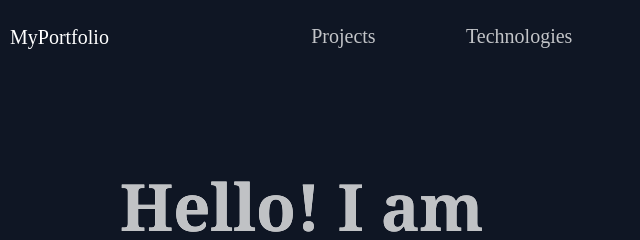
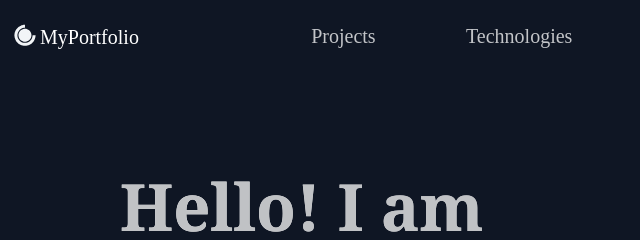
Before and after one commit to VKwamboka/My_portfolio, a plain HTML site: page index.html in a window 1280 px wide. Shown: the top 240 px of the page, 0-640 px from the left. Drawn offline with Linux system fonts and the light colour scheme; a script that the page names is missing.

Commit message:
added portfolio icon

```diff
--- a/index.html
+++ b/index.html
@@ -11,7 +11,12 @@
 <body>
     <div class="wholepage">
         <div class="allnav">
+
             <div class="portfolio">
+                <svg stroke="currentColor" fill="currentColor" stroke-width="0" version="1.1" viewBox="0 0 32 32" height="3rem" width="3rem" xmlns="http://www.w3.org/2000/svg">
+                    <path d="M13.632 5.289c-0.613 0.129-1.823 0.565-2.662 0.984-1.275 0.613-1.759 0.968-2.921 2.13s-1.517 1.646-2.13 2.921c-1.646 3.373-1.646 6.6 0 10.005 0.613 1.291 0.952 1.759 2.13 2.921 1.178 1.178 1.63 1.501 2.921 2.13 1.969 0.936 2.921 1.162 5.002 1.162s3.034-0.226 5.002-1.162c1.275-0.613 1.727-0.952 2.921-2.13 1.178-1.194 1.517-1.646 2.13-2.921 0.774-1.63 1-2.388 1.178-4.002l0.113-1h-3.195l-0.21 1.243c-1.017 6.471-8.907 9.069-13.587 4.47-3.792-3.712-2.969-10.005 1.678-12.732 0.871-0.516 2.63-1.049 3.437-1.049h0.532v-3.227l-0.597 0.016c-0.339 0-1.113 0.113-1.743 0.242zM14.213 9.645c-3.421 0.92-5.648 4.325-5.067 7.745 0.662 3.792 4.212 6.39 7.891 5.761 3.776-0.645 6.39-4.212 5.761-7.859-0.71-4.115-4.647-6.713-8.585-5.648z">
+                    </path>
+                </svg>
                 <span class="port">MyPortfolio</span>
             </div>
             <div class="navbarcontainer">
@@ -93,7 +98,7 @@
                     <div class="projectlist">
                         <h3 class="projtitle">Personal Portfolio</h3>
                         <hr class="projhr">
-                </div>
+                    </div>
                     <p class="projdesc">
                         Portfolios are a great way to demonstrate competencies and interests.
                         Using HTML, CSS & javascript I created one for myself. It contains everything about me, outlining my
```
